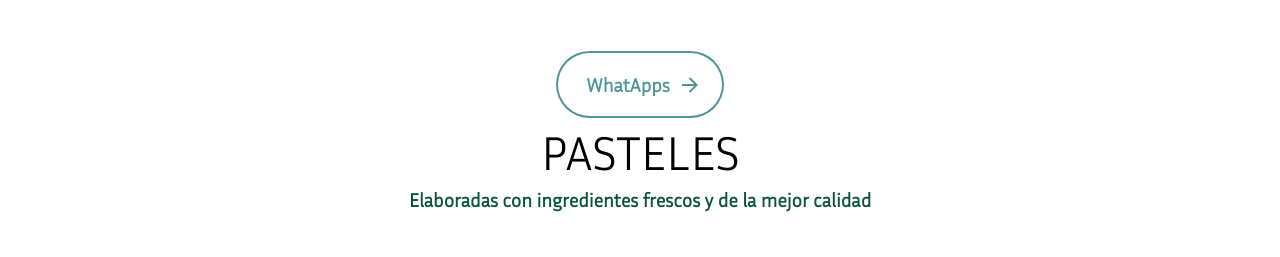
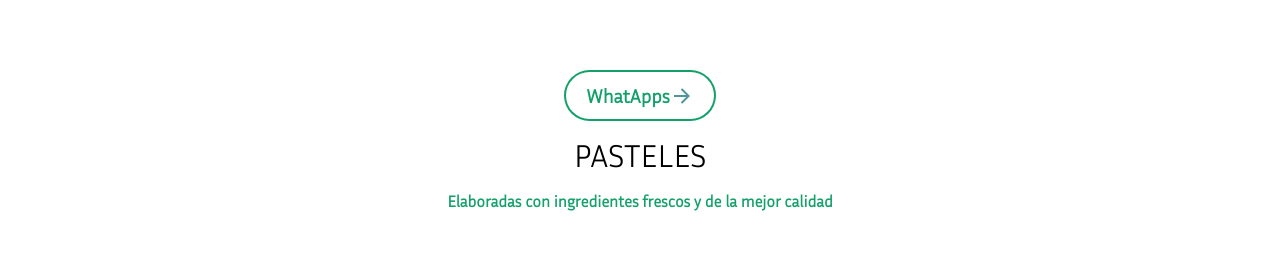
Before and after one commit to bmsebastian2/septiembredulce, a plain HTML site: page index.html in a window 1280 px wide. Shown: the part 543-800 px from the top of the page. Drawn offline with Linux system fonts and the light colour scheme; files whose address does not match are found by name.

Commit message:
Conf botton whatapps

```diff
--- a/index.html
+++ b/index.html
@@ -118,7 +118,8 @@
 
             <div class="section_button_header">
 
-                <button class="animated-button">
+                <button class="animated-button"
+                    onclick="window.open('https://api.whatsapp.com/send?phone=59891972477&text=Hola%20Me%20gustaria%20a%20hacer%20un%20%20pedido.');">
                     <svg viewBox="0 0 24 24" class="arr-2" xmlns="http://www.w3.org/2000/svg">
                         <path
                             d="M16.1716 10.9999L10.8076 5.63589L12.2218 4.22168L20 11.9999L12.2218 19.778L10.8076 18.3638L16.1716 12.9999H4V10.9999H16.1716Z">
--- a/style/button.css
+++ b/style/button.css
@@ -3,19 +3,21 @@
     display: flex;
     align-items: center;
     gap: 4px;
-    padding: 16px 36px;
+    padding: 8px 28px;
     border: 4px solid;
     border-color: transparent;
     font-size: 1.2rem;
     background-color: inherit;
     border-radius: 100px;
     font-weight: 600;
-    color: #509699;
-    box-shadow: 0 0 0 2px #509699;
+    color: #13a06a;
+    box-shadow: 0 0 0 2px #13a06a;
     cursor: pointer;
     overflow: hidden;
     transition: all 0.6s cubic-bezier(0.23, 1, 0.32, 1);
 }
+
+
 
 .animated-button svg {
     position: absolute;
--- a/style/style.css
+++ b/style/style.css
@@ -52,7 +52,7 @@ h2 {
     flex-direction: column;
     text-align: center;
     overflow: hidden;
-    margin-bottom: 3rem;
+    margin-bottom: 5rem;
 
 
 }
@@ -166,8 +166,8 @@ h2 {
 }
 
 .section_button_header h5 {
-    color: #0A5438;
-    font-size: larger;
+    color: #13a06a;
+    font-size: 1rem;
     margin: 0.5rem;
 }
 
--- a/style/textanimate.css
+++ b/style/textanimate.css
@@ -7,7 +7,7 @@
     align-items: center;
     justify-content: center;
     text-align: center;
-    font-size: 3rem;
+    font-size: 2rem;
 }
 
 .text-slide {
```
